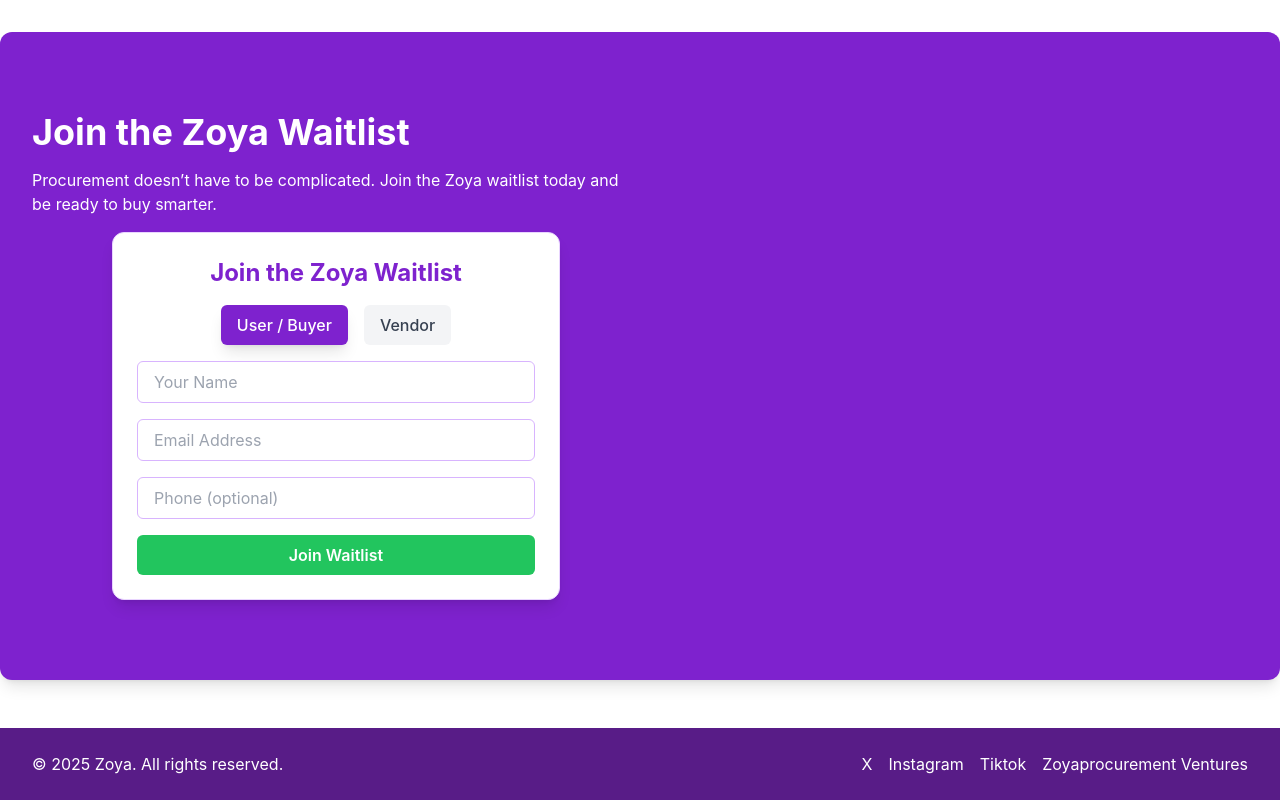
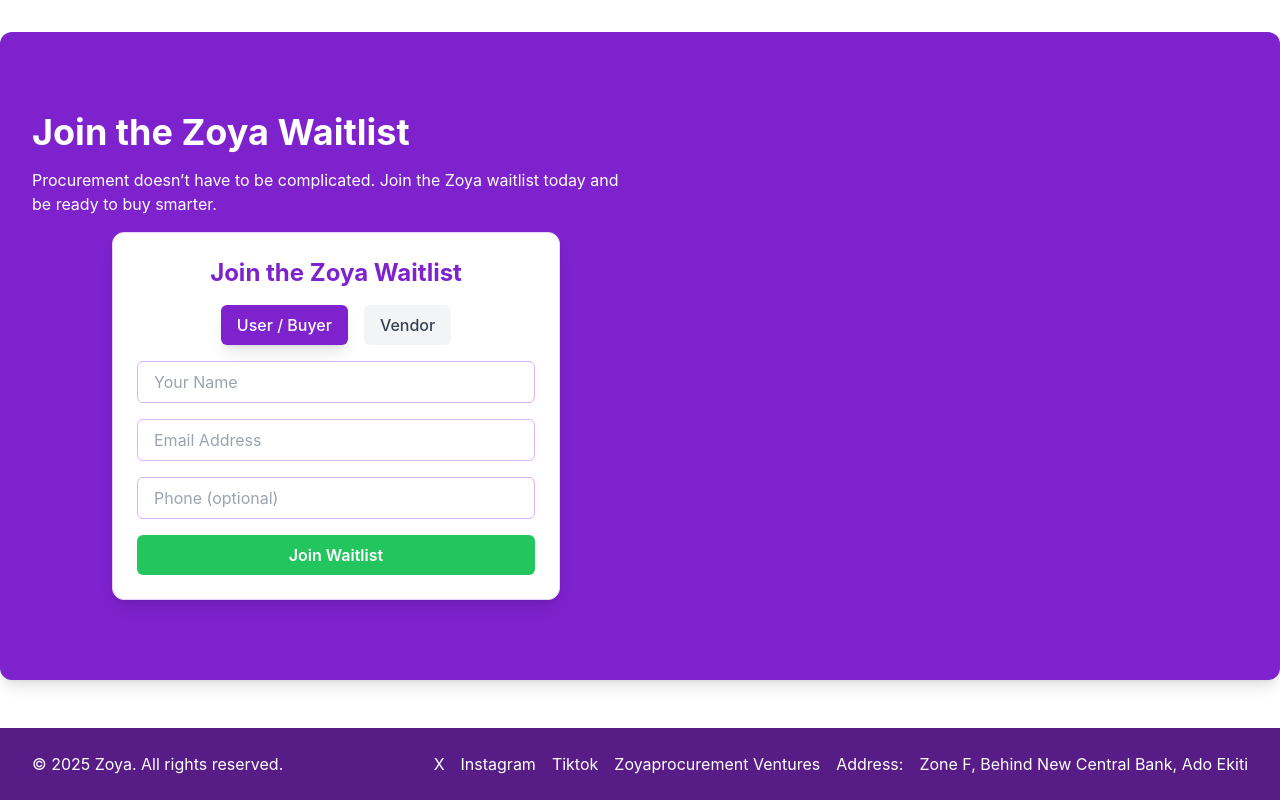
Before and after one commit to Dcrown-sys/Zoyaprocurement, a React (Create React App) app: page / in a window 1280 px wide. Shown: the part 1934-2734 px from the top of the page. Built offline with nearby package versions, Linux system fonts and the light colour scheme; no server answers.

Commit message:
i addes address

```diff
--- a/src/pages/Home.jsx
+++ b/src/pages/Home.jsx
@@ -157,6 +157,7 @@
             <a href="https://www.instagram.com/p/DOHDU7ADPiU/?igsh=MW13bHExcWswOXYyOQ==" className="hover:text-green-400 transition-colors duration-300">Instagram</a>
             <a href="https://www.tiktok.com/t/ZP8BE1x69/" className="hover:text-green-400 transition-colors duration-300">Tiktok</a>
             <h3>Zoyaprocurement Ventures</h3>
+            <h4>Address:</h4><br /><p>Zone F, Behind New Central Bank, Ado Ekiti</p>
           </div>
         </div>
       </footer>
```
